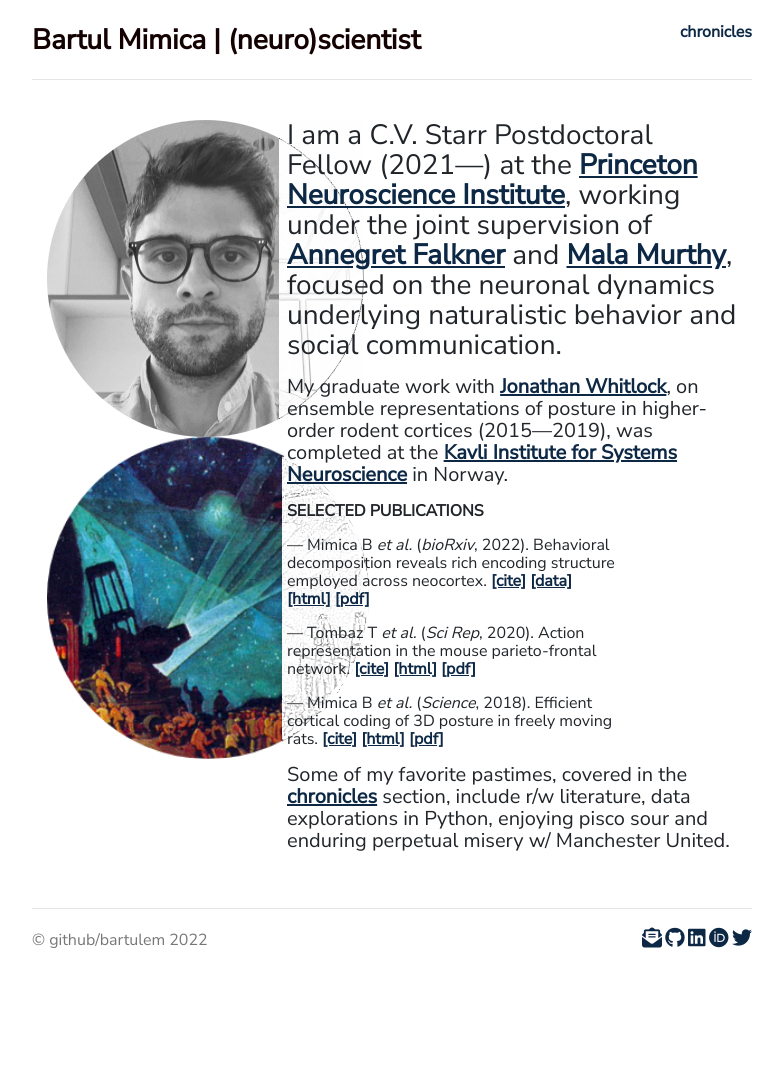
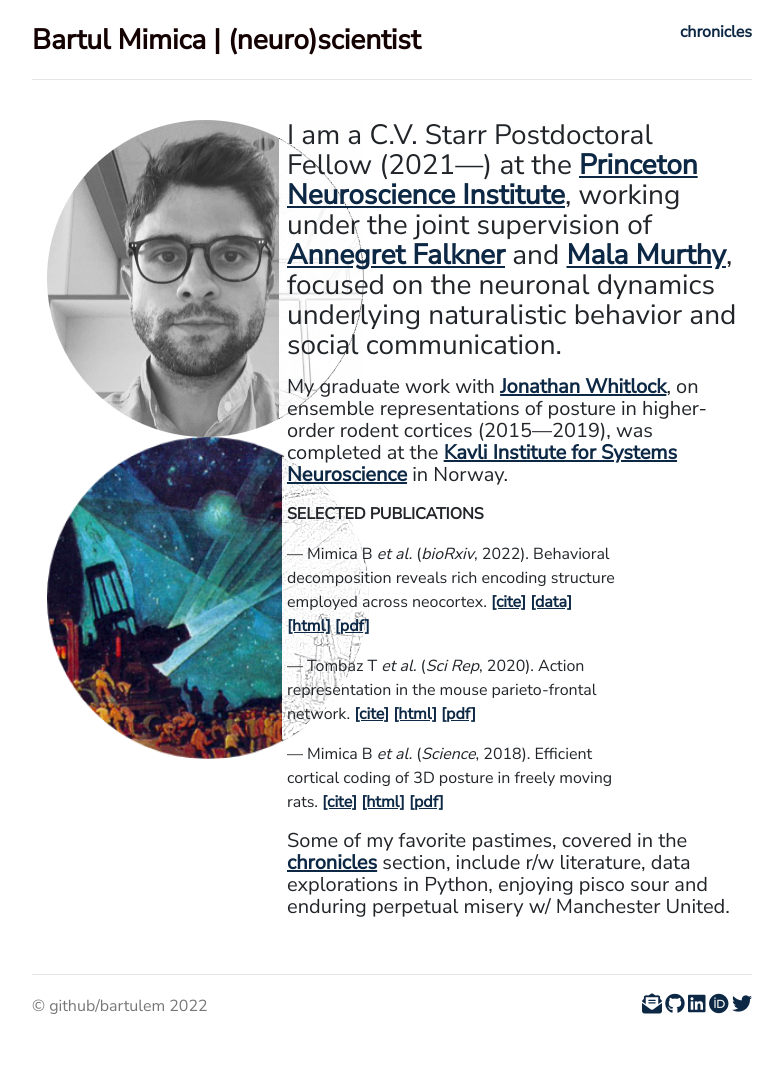
Before and after one commit to bartulem/bartulem.github.io, a Jekyll site: the page built from index.html, in a window 1280 px wide. Shown: the whole page, without its empty margins (248-1031 px from the left). Built offline with Jekyll 4.4.1, drawn with Linux system fonts in a browser that asks for light colours; nearby versions of some CDN libraries; comment, search, counter and statistics services are not loaded; a style sheet for code colours, icons or effects is not loaded; before the commit the page ends 1008 px from its top, so only the background shows below that.

Commit message:
change pubs layout v66

```diff
--- a/css/style.css
+++ b/css/style.css
@@ -48,7 +48,7 @@ img.custom { margin-bottom: 30px; }
 .marketing p { font-size: 20px; line-height: 22px; }
 .marketing p.lead { font-size: 28px; line-height: 30px; }
 .marketing p.publications { font-size: 16px; line-height: 18px; }
-.enumerating p.publications { font-size: 16px; line-height: 18px; border-collapse: collapse; border-spacing: 0;}
+.enumerating p.publications { font-size: 16px; line-height: 24px; border-collapse: collapse; border-spacing: 0; }
 
 .posts-list h1 { margin: 0; }
 .posts-list h2 { margin: 0; }
```
